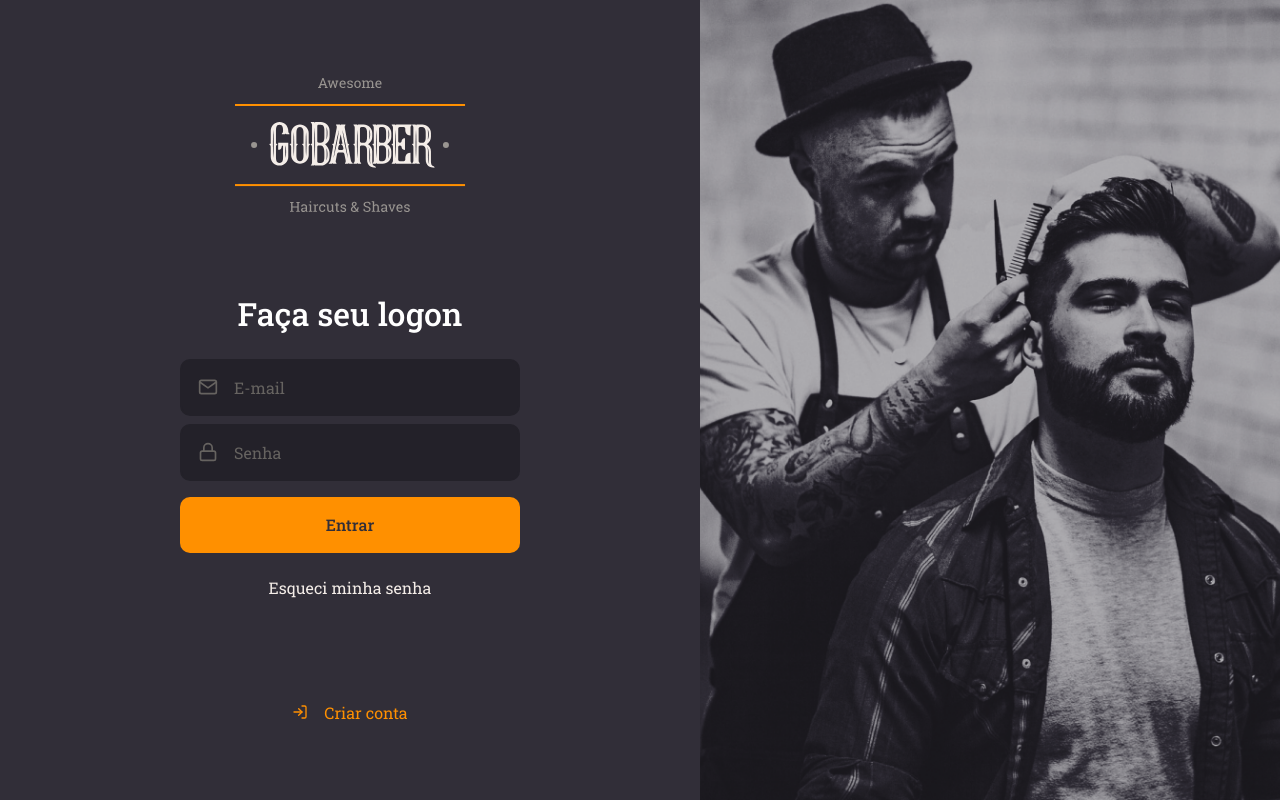
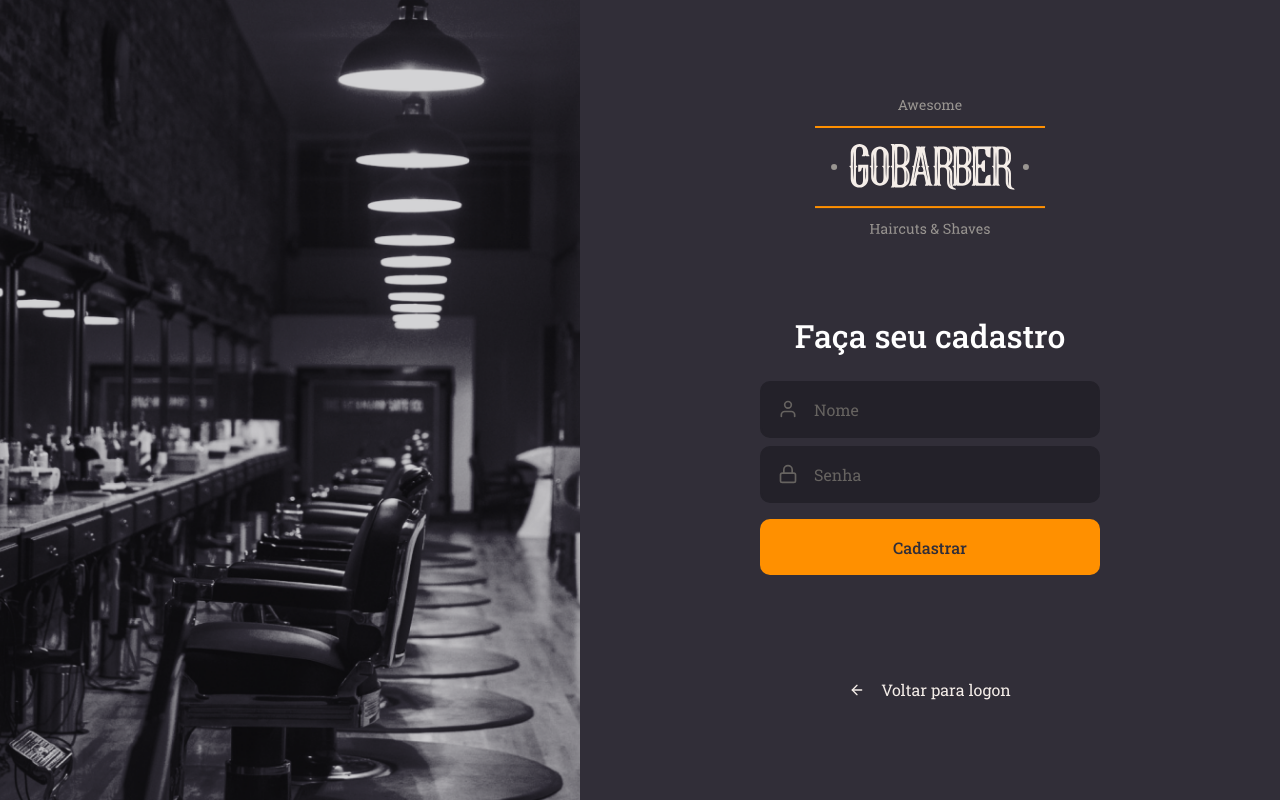
Before and after one commit to 7matheus/gostack-gobarber-web, a React (Create React App) app: page / in a window 1280 px wide. Built offline with nearby package versions, Linux system fonts and the light colour scheme.

Commit message:
Finalizing class 'Página de cadastro'

```diff
--- a/src/App.tsx
+++ b/src/App.tsx
@@ -2,11 +2,12 @@
 
 import GlobalStyle from './styles/global';
 
-import SignIn from './pages/SignIn';
+// import SignIn from './pages/SignIn';
+import SignUp from './pages/SignUp';
 
 const App: React.FC = () => (
   <>
-    <SignIn />
+    <SignUp />
     <GlobalStyle />
   </>
 );
--- /dev/null
+++ b/src/pages/SignUp/index.tsx
@@ -0,0 +1,39 @@
+import React from 'react';
+import { FiUser, FiLock, FiArrowLeft } from 'react-icons/fi';
+
+import logoImg from '../../assets/logo.svg';
+
+import Button from '../../components/Button';
+import Input from '../../components/Input';
+
+import { Container, Content, Background } from './styles';
+
+const SingnUp: React.FC = () => (
+  <Container>
+    <Background />
+    <Content>
+      <img src={logoImg} alt="GoBarber" />
+      <form>
+        <h1>Faça seu cadastro</h1>
+
+        <Input name="name" icon={FiUser} placeholder="Nome" />
+
+        <Input
+          name="password"
+          icon={FiLock}
+          type="password"
+          placeholder="Senha"
+        />
+
+        <Button type="submit">Cadastrar</Button>
+      </form>
+
+      <a href="login">
+        <FiArrowLeft />
+        Voltar para logon
+      </a>
+    </Content>
+  </Container>
+);
+
+export default SingnUp;
--- /dev/null
+++ b/src/pages/SignUp/styles.ts
@@ -0,0 +1,67 @@
+import styled from 'styled-components';
+import { shade } from 'polished';
+
+import signUpBackgroundImg from '../../assets/sign-up-background.png';
+
+export const Container = styled.div`
+  height: 100vh;
+
+  display: flex;
+  align-items: stretch;
+`;
+
+export const Content = styled.div`
+  display: flex;
+  flex-direction: column;
+  align-items: center;
+  place-content: center;
+  width: 100%;
+  max-width: 700px;
+
+  form {
+    margin: 80px 0;
+    width: 340px;
+    text-align: center;
+
+    h1 {
+      margin-bottom: 24px;
+    }
+
+    a {
+      color: #f4ede8;
+      display: block;
+      margin-top: 24px;
+      text-decoration: none;
+      transition: color 0.2s;
+
+      &:hover {
+        color: ${shade(0.2, '#f4ede8')};
+      }
+    }
+  }
+
+  > a {
+    color: #f4ede8;
+    display: block;
+    margin-top: 24px;
+    text-decoration: none;
+    transition: color 0.2s;
+
+    display: flex;
+    align-items: center;
+
+    &:hover {
+      color: ${shade(0.2, '#f4ede8')};
+    }
+
+    svg {
+      margin-right: 16px;
+    }
+  }
+`;
+
+export const Background = styled.div`
+  flex: 1;
+  background: url(${signUpBackgroundImg}) no-repeat center;
+  background-size: cover;
+`;
```
Also changed, not shown: src/assets/sign-up-background.png (added).
